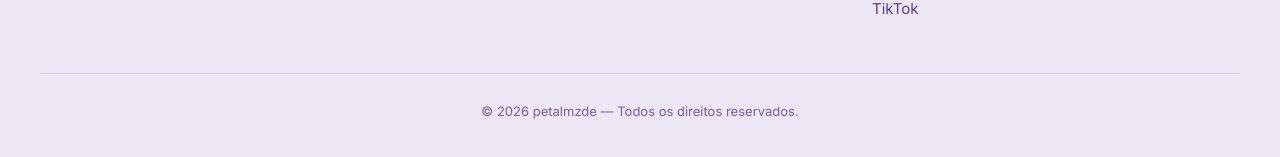
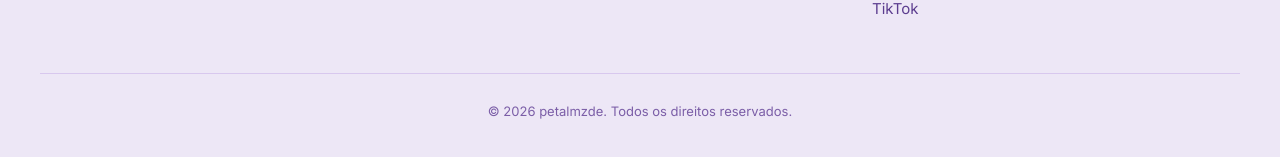
Before and after one commit to gilsonfiho/site-petalmzde, a React (Vite) app: page / in a window 1280 px wide. Shown: the part 2434-2591 px from the top of the page. Built offline with nearby package versions, Linux system fonts and the light colour scheme.

Commit message:
fix: corrige pontuação no copyright do rodapé

```diff
--- a/src/pages/Home/index.jsx
+++ b/src/pages/Home/index.jsx
@@ -401,7 +401,7 @@ const Home = () => {
           color: colors.purple[600],
           fontSize: '13px',
         }}>
-          © {new Date().getFullYear()} petalmzde — Todos os direitos reservados.
+          © {new Date().getFullYear()} petalmzde. Todos os direitos reservados.
         </div>
       </footer>
     </div>
```
